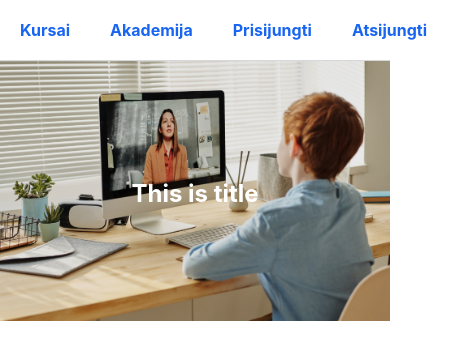
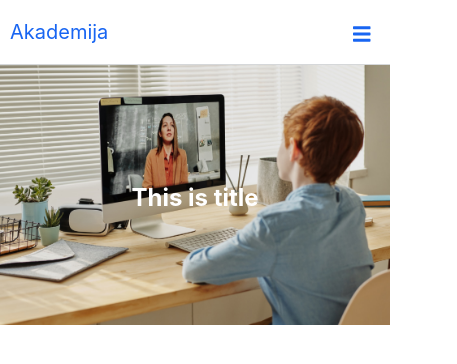
Before and after one commit to ArnasDickus/Akademija, a React (Create React App) app: page / in a window 390 px wide. Shown: the top 364 px of the page, 457 px wide, since content can reach past the window. Built offline with nearby package versions, Linux system fonts and the light colour scheme.

Commit message:
improved header

```diff
--- a/package.json
+++ b/package.json
@@ -3,6 +3,9 @@
   "version": "0.1.0",
   "private": true,
   "dependencies": {
+    "@fortawesome/fontawesome-svg-core": "^1.2.32",
+    "@fortawesome/free-solid-svg-icons": "^5.15.1",
+    "@fortawesome/react-fontawesome": "^0.1.12",
     "@testing-library/jest-dom": "^5.11.5",
     "@testing-library/react": "^11.1.1",
     "@testing-library/user-event": "^12.2.0",
--- /dev/null
+++ b/src/baseScss/global/mixins.scss
@@ -0,0 +1,39 @@
+/* 768px */
+// Taken from my old css.
+@mixin atSmall {
+  @media (min-width: 48em) {
+    @content;
+  }
+}
+/* 1024px */
+@mixin atMedium {
+  @media (min-width: 64em) {
+    @content;
+  }
+}
+/* 1366px */
+@mixin atLarge {
+  @media (min-width: 83.375em) {
+    @content;
+  }
+}
+
+@mixin tablet {
+  @media (max-width: 768px) {
+    @content;
+  }
+}
+
+@mixin Laptop {
+  @media (max-width: 1024px) {
+    @content;
+  }
+}
+
+// Get in touch special mixin
+
+@mixin GetInTouch {
+  @media (max-width: 550px) {
+    @content;
+  }
+}
--- a/src/baseScss/global/variables.scss
+++ b/src/baseScss/global/variables.scss
@@ -1,2 +1,2 @@
-$mainBlue: #D6D8DA;
-$headerBorder: #1865f2;
+$mainBlue:  #1865f2;
+$headerBorder: #D6D8DA;
--- /dev/null
+++ b/src/components/header/hamburger/hamburger.component.js
@@ -0,0 +1,32 @@
+import React, { Component } from "react";
+import classes from "./hamburger.module.scss";
+import { faTimes, faBars } from "@fortawesome/free-solid-svg-icons";
+import { FontAwesomeIcon } from "@fortawesome/react-fontawesome";
+
+class Hamburger extends Component {
+    constructor(props) {
+        super(props);
+
+        this.state = {
+            HamburgerOpen: false
+        };
+    }
+    handleClick = () => {
+        this.setState({ HamburgerOpen: !this.state.HamburgerOpen });
+        // this.props.menuOpen();
+    };
+    render() {
+        const { HamburgerOpen } = this.state;
+        return (
+           <div className={classes.hamburger}>
+               <span className={classes.title}>Akademija</span>
+               {
+                   HamburgerOpen ? <FontAwesomeIcon onClick={this.handleClick} icon={faTimes}/>
+                       : <FontAwesomeIcon onClick={this.handleClick} icon={faBars}/>
+               }
+           </div>
+        );
+    }
+}
+
+export default Hamburger;
--- /dev/null
+++ b/src/components/header/hamburger/hamburger.module.scss
@@ -0,0 +1,20 @@
+@import "../../../baseScss/global/mixins";
+@import "../../../baseScss/global/variables";
+
+.hamburger {
+  display: none;
+
+  @include tablet {
+    color: $mainBlue;
+    text-align: right;
+    padding-right: 10px;
+    font-size: 20px;
+    display: flex;
+    justify-content: space-between;
+    align-items: flex-end;
+  }
+}
+
+.title {
+  text-align: left;
+}
--- a/src/components/header/header.component.js
+++ b/src/components/header/header.component.js
@@ -1,30 +1,46 @@
 import React from 'react';
-import './header.styles.scss';
+import classes from './header.module.scss';
 import { Link } from "react-router-dom";
+import Hamburger from "./hamburger/hamburger.component";
 
-const Header = () => {
-    return (
 
-            <div className="header">
-                <div className="header__wrapper">
-                    <div className="header__flex">
+class Header extends React.Component {
+    constructor(props) {
+        super(props);
+
+        this.state = {
+            menuOpen: false
+        }
+    }
+
+    ToggleMenu = () => this.setState({ menuOpen: !this.state.menuOpen });
+    closeSideMenu = () => this.setState({ menuOpen: false });
+
+    render () {
+        return (
+            <div className={classes.header}>
+                <div className={classes.wrapper}>
+                    <Hamburger />
+
+                    <div className={classes.row}>
                         <div>
-                            <Link className="header__nav-link" to="/courses">Kursai</Link>
+                            <Link className={classes.navLink} to="/courses">Kursai</Link>
                         </div>
 
                         <div>
-                            <Link className="header__nav-link" to="/">Akademija</Link>
+                            <Link className={classes.navLink} to="/">Akademija</Link>
                         </div>
 
                         <div>
-                            <a className="header__nav-link" href="/#">Prisijungti</a>
-                            <a className="header__nav-link" href="/#">Atsijungti </a>
+                            <a className={classes.navLink} href="/#">Prisijungti</a>
+                            <a className={classes.navLink} href="/#">Atsijungti </a>
                         </div>
                     </div>
                 </div>
             </div>
-
-    )
+        )
+    }
 }
 
+
 export default Header;
--- /dev/null
+++ b/src/components/header/header.module.scss
@@ -0,0 +1,42 @@
+@import "../../baseScss/global/variables";
+@import "../../baseScss/global/mixins";
+
+.header {
+  border-bottom: 1px solid $headerBorder;
+}
+
+.mobileTitle {
+  display: none;
+
+  @include tablet {
+    display: inline-block;
+  }
+}
+
+.wrapper {
+    margin-right: auto;
+    margin-left:  auto;
+    max-width: 1200px;
+    padding: 20px 10px;
+}
+
+.row {
+    display: flex;
+    justify-content: space-between;
+
+
+}
+
+.navLink {
+  color: $mainBlue;
+  font-weight: 700;
+  padding-right: 30px;
+  padding-left: 10px;
+  cursor: pointer;
+}
+
+@include tablet {
+  .row {
+    display: none;
+  }
+}
--- a/src/components/header/header.styles.scss
+++ /dev/null
@@ -1,25 +0,0 @@
-@import "../../baseScss/global/variables";
-
-.header {
-  border-bottom: 1px solid $mainBlue;
-
-  &__wrapper {
-    margin-right: auto;
-    margin-left:  auto;
-    max-width: 1200px;
-    padding: 20px 10px;
-  }
-
-  &__flex {
-    display: flex;
-    justify-content: space-between;
-  }
-
-  &__nav-link {
-    color: $headerBorder;
-    font-weight: 700;
-    padding-right: 30px;
-    padding-left: 10px;
-    cursor: pointer;
-  }
-}
```
Also changed, not shown: src/components/header/sideMenu/sideMenu.js (added), src/components/header/sideMenu/sideMenu.module.scss (added), 1 other file (tests, documents, lock files or other folders).
